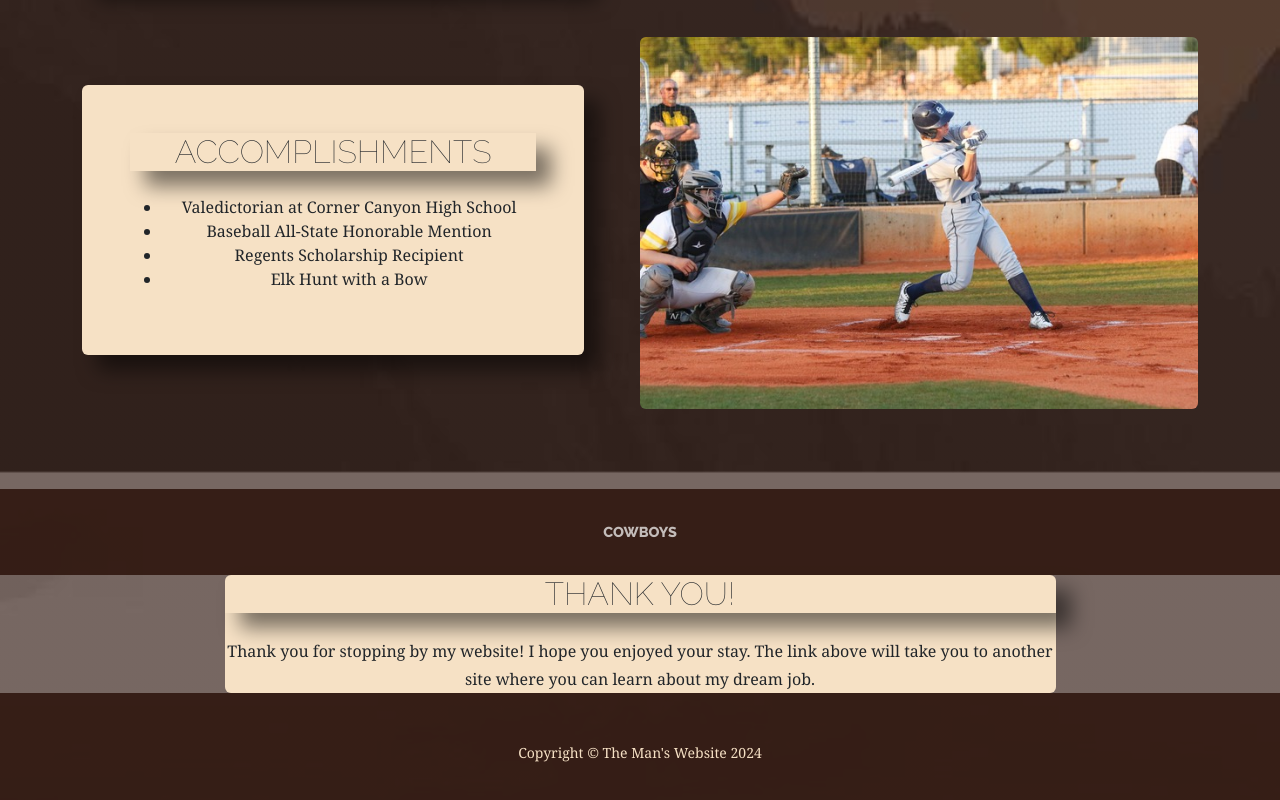
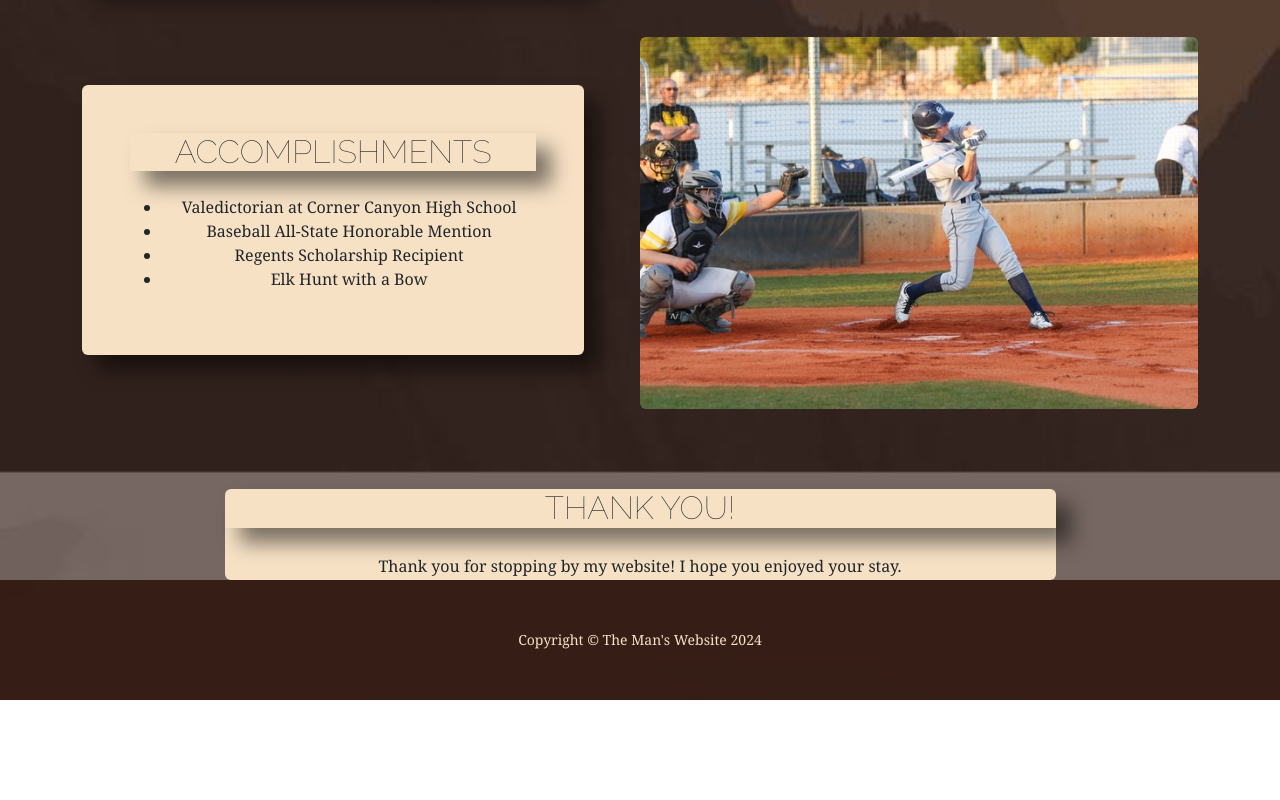
Before and after one commit to klew22/ISFinal, a plain HTML site: page index.html in a window 1280 px wide. Shown: the part 1641-2441 px from the top of the page. After the commit the page ends 2341 px from the top, so only its background shows below. Drawn offline with nearby package versions, Linux system fonts and the light colour scheme.

Commit message:
Add files via upload

```diff
--- a/index.html
+++ b/index.html
@@ -110,18 +110,6 @@
                 </div>
             </div>
         </section>
-        <nav class="navbar navbar-expand-lg navbar-dark py-lg-4" id="mainNav">
-            <div class="container">
-                <a class="navbar-brand text-uppercase fw-bold d-lg-none" href="index.html">Start Bootstrap</a>
-                <button class="navbar-toggler" type="button" data-bs-toggle="collapse" data-bs-target="#navbarSupportedContent" aria-controls="navbarSupportedContent" aria-expanded="false" aria-label="Toggle navigation"><span class="navbar-toggler-icon"></span></button>
-                <div class="collapse navbar-collapse" id="navbarSupportedContent">
-                    <ul class="navbar-nav mx-auto">
-                        <li class="nav-item px-lg-4"><a class="nav-link text-uppercase" href="Website/index.html">Cowboys</a></li>
-                        <!-- <li class="nav-item px-lg-4"><a class="nav-link text-uppercase" href="store.html">Store</a></li> -->
-                    </ul>
-                </div>
-            </div>
-        </nav>
         <section> <!-- class="page-section cta"-->
             <div class="container">
                 <div class="row">
@@ -130,7 +118,7 @@
                             <h2 class="section-heading mb-4">
                                 <span class="section-heading-lower">Thank You!</span>
                             </h2>
-                            <p class="mb-0">Thank you for stopping by my website! I hope you enjoyed your stay. The link above will take you to another site where you can learn about my dream job.</p>
+                            <p class="mb-0">Thank you for stopping by my website! I hope you enjoyed your stay.</p>
                         </div>
                     </div>
                 </div>
```
